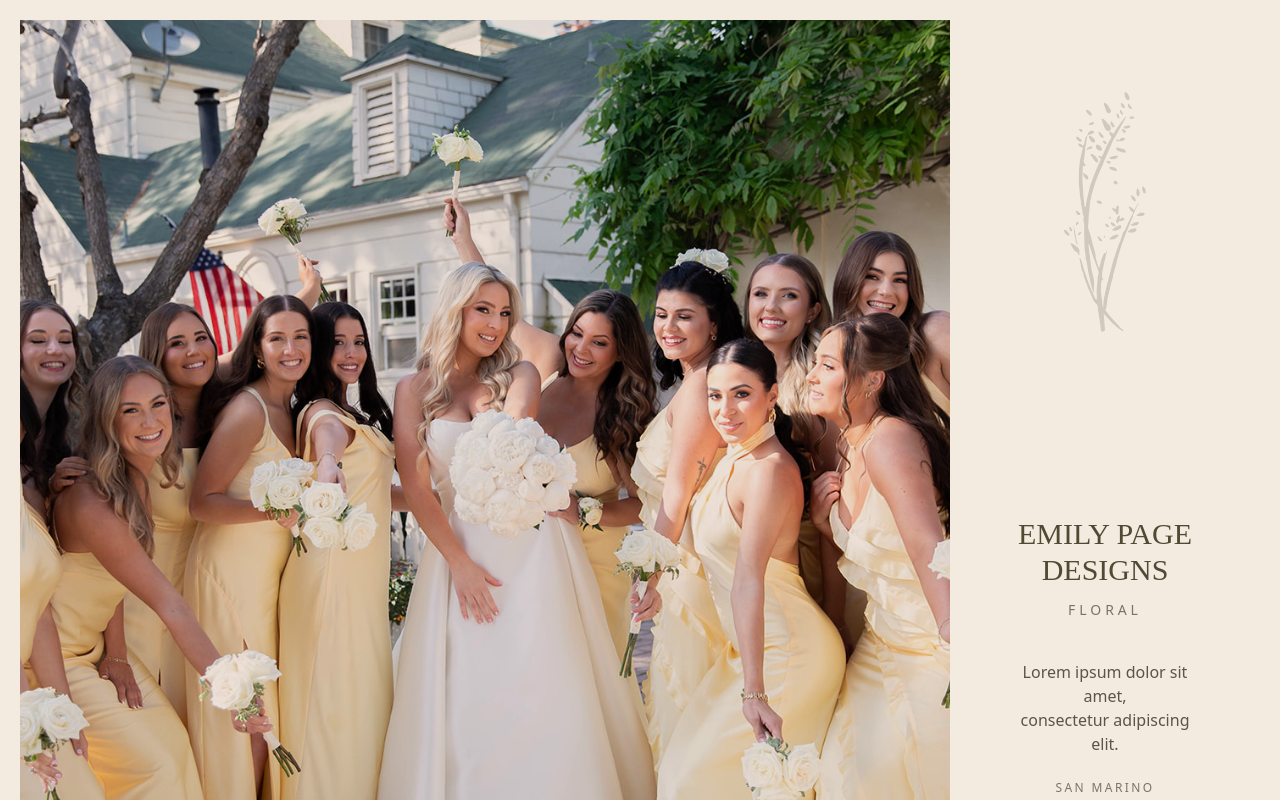
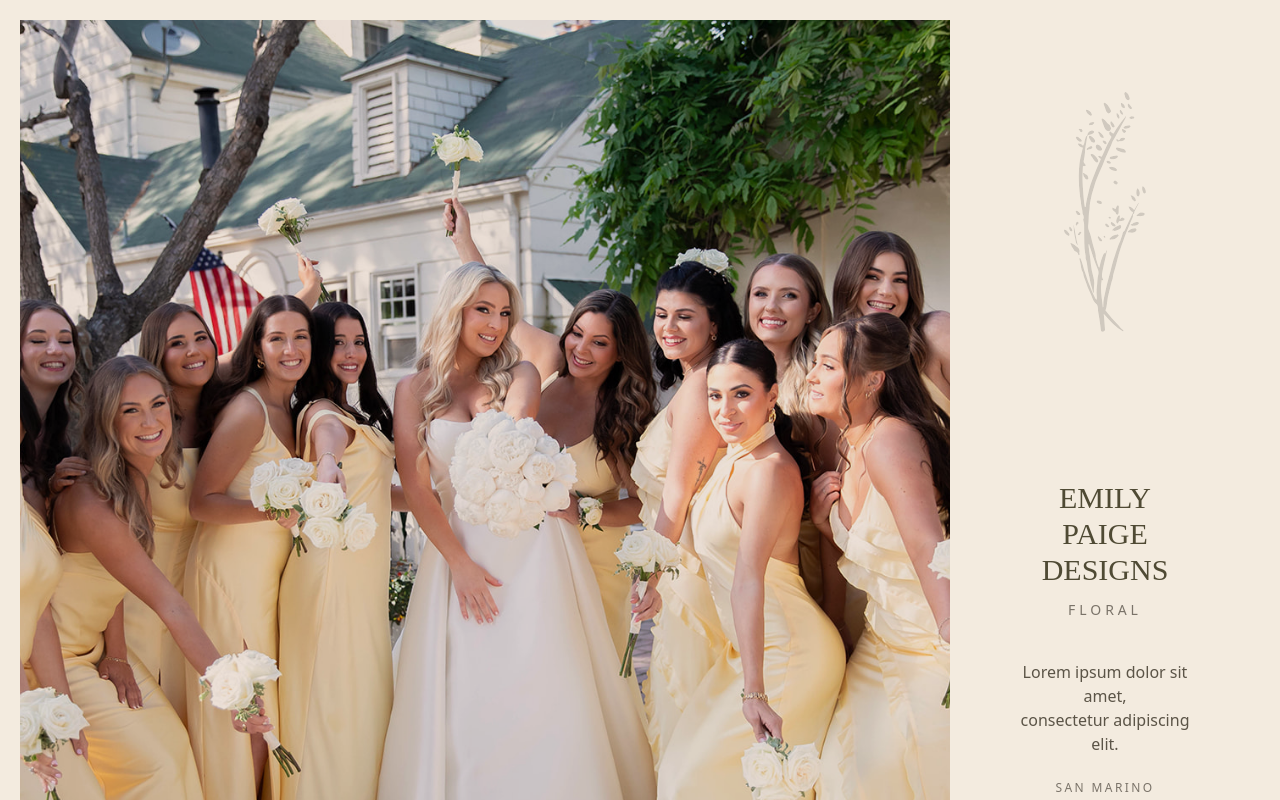
Before and after one commit to milkfish00/EPD, a Next.js app: page / in a window 1280 px wide. Shown: the top 800 px of the page. Built offline with nearby package versions, Linux system fonts and the light colour scheme.

Commit message:
Fix spelling of 'Pagige' to 'Paige' in headers

```diff
--- a/app/page.tsx
+++ b/app/page.tsx
@@ -116,7 +116,7 @@ const HomePage = () => {
                     fontFamily: "var(--font-heading)",
                     color: "var(--color-heading-primary)",
                   }}>
-                  Emily Page Designs
+                  Emily Pagige Designs
                 </h1>
                 <p
                   className="text-sm tracking-[0.28em] uppercase"
@@ -186,7 +186,7 @@ const HomePage = () => {
                   fontFamily: "var(--font-heading)",
                   color: "var(--color-heading-primary)",
                 }}>
-                EMILY PAGE DESIGNS
+                EMILY PAIGE DESIGNS
               </h1>
               <p
                 className="text-sm tracking-[0.28em] uppercase"
@@ -622,7 +622,7 @@ const HomePage = () => {
               style={{ borderColor: "#d4b1b1" }}>
               <img
                 src="/images/lilly.png"
-                alt="Emily Page Designs stamp"
+                alt="Emily Paige Designs stamp"
                 className="w-16 h-auto object-contain"
               />
             </div>
```
